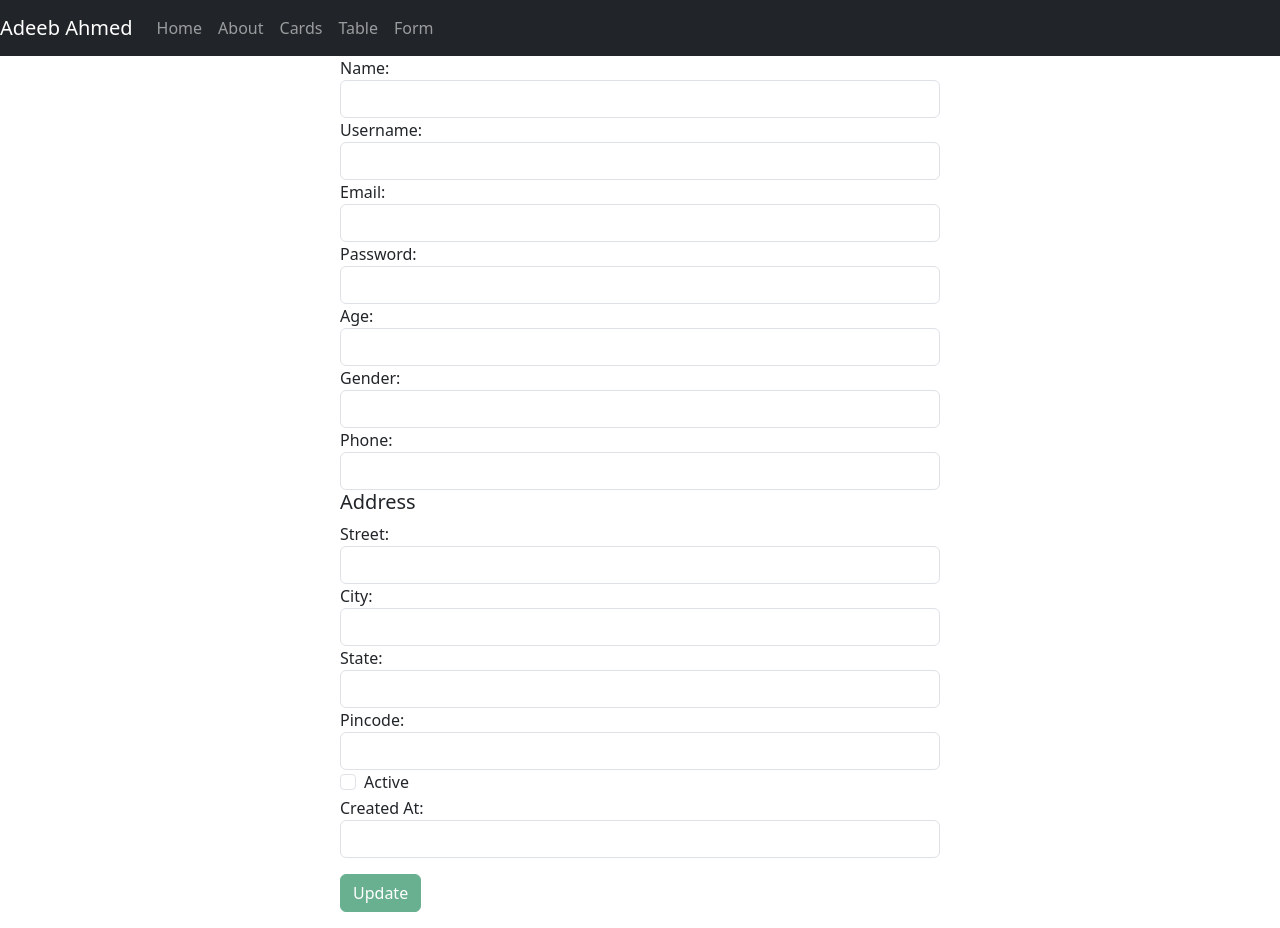
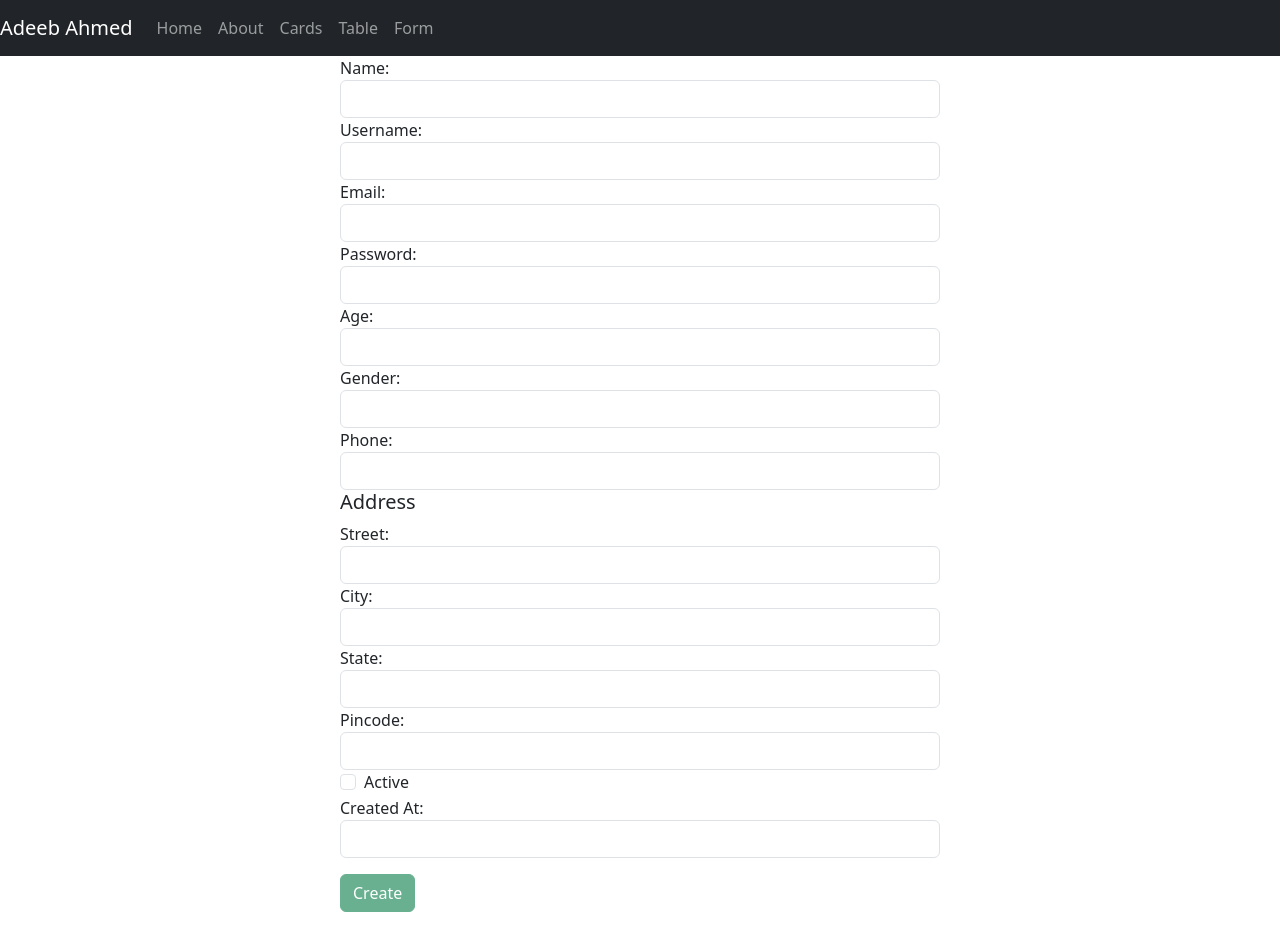
Before and after one commit to Adeebahmed333/React_Practice_1, a React (Create React App) app: page /form in a window 1280 px wide. Built offline with nearby package versions, Linux system fonts and the light colour scheme.

Commit message:
Fixed a minor typo in form

```diff
--- a/src/pages/Form.jsx
+++ b/src/pages/Form.jsx
@@ -334,7 +334,7 @@ const Form = () => {
 
                 <button type="submit" className="btn btn-success mt-3"
                     disabled={!formValid.buttonActive}>
-                    Update
+                    Create
                 </button>
             </form>
 
```
